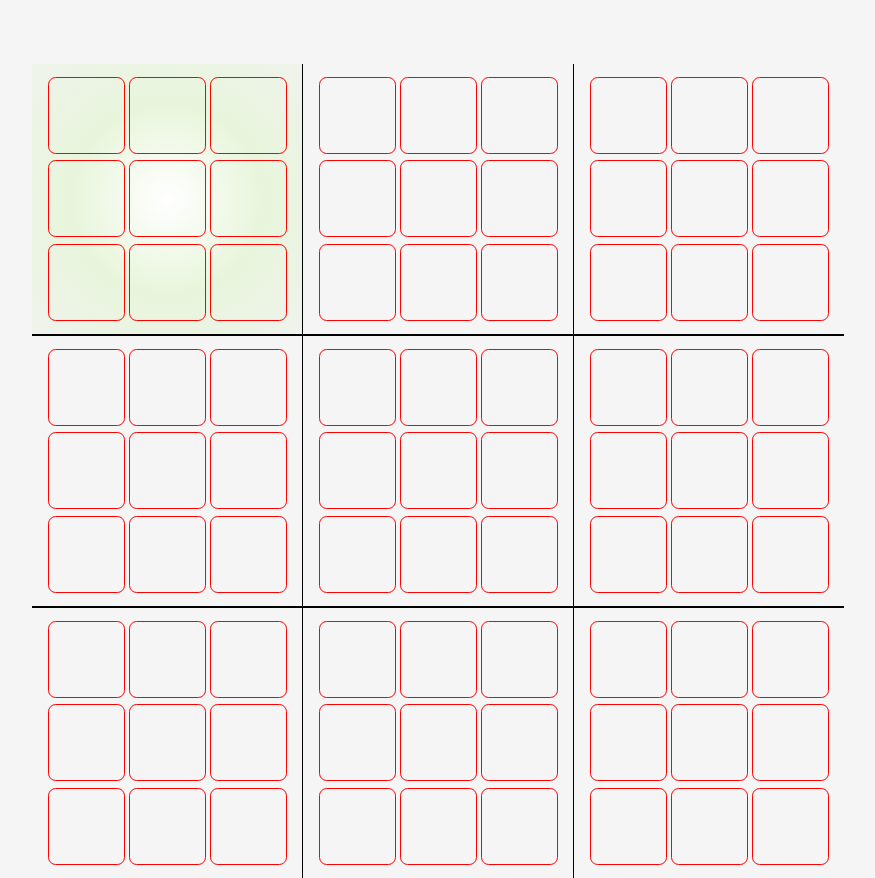
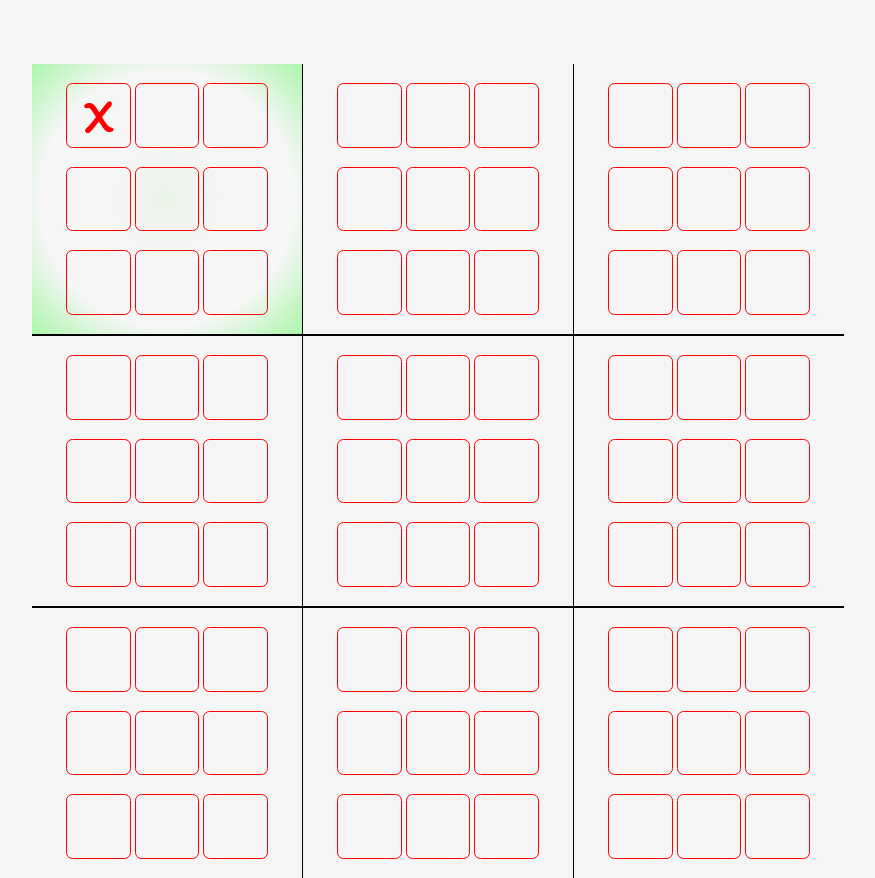
Before and after one commit to mustafabin/9D-tic-tac-toe, a plain HTML site: page index.html in a window 1280 px wide. Both pictures are taken after a click on the element 288 px from the left and 115 px from the top of the page. Shown: the whole page, without its empty margins (202-1077 px from the left). Drawn offline with Linux system fonts and the light colour scheme; a web font is replaced by a local one.

Commit message:
two edge cases need fix

```diff
--- a/index.html
+++ b/index.html
@@ -13,110 +13,110 @@
 <body>
   <div class="game-area">
     <div class="row">
-      <div class="arena-container top " data-index="0">
-        <div class="mini-box" data-index="0"></div>
-        <div class="mini-box" data-index="1"></div>
-        <div class="mini-box" data-index="2"></div>
-        <div class="mini-box" data-index="3"></div>
-        <div class="mini-box" data-index="4"></div>
-        <div class="mini-box" data-index="5"></div>
-        <div class="mini-box" data-index="6"></div>
-        <div class="mini-box" data-index="7"></div>
-        <div class="mini-box" data-index="8"></div>
+      <div class="arena-container top " data-conquered="n" data-index="0">
+        <div class="mini-box" data-selfIndex="0" data-index="0"></div>
+        <div class="mini-box" data-selfIndex="0" data-index="1"></div>
+        <div class="mini-box" data-selfIndex="0" data-index="2"></div>
+        <div class="mini-box" data-selfIndex="0" data-index="3"></div>
+        <div class="mini-box" data-selfIndex="0" data-index="4"></div>
+        <div class="mini-box" data-selfIndex="0" data-index="5"></div>
+        <div class="mini-box" data-selfIndex="0" data-index="6"></div>
+        <div class="mini-box" data-selfIndex="0" data-index="7"></div>
+        <div class="mini-box" data-selfIndex="0" data-index="8"></div>
       </div>
-      <div class="arena-container top" data-index="1">
-        <div class="mini-box" data-index="0"></div>
-        <div class="mini-box" data-index="1"></div>
-        <div class="mini-box" data-index="2"></div>
-        <div class="mini-box" data-index="3"></div>
-        <div class="mini-box" data-index="4"></div>
-        <div class="mini-box" data-index="5"></div>
-        <div class="mini-box" data-index="6"></div>
-        <div class="mini-box" data-index="7"></div>
-        <div class="mini-box" data-index="8"></div>
+      <div class="arena-container top" data-conquered="n" data-index="1">
+        <div class="mini-box" data-selfIndex="1" data-index="0"></div>
+        <div class="mini-box" data-selfIndex="1" data-index="1"></div>
+        <div class="mini-box" data-selfIndex="1" data-index="2"></div>
+        <div class="mini-box" data-selfIndex="1" data-index="3"></div>
+        <div class="mini-box" data-selfIndex="1" data-index="4"></div>
+        <div class="mini-box" data-selfIndex="1" data-index="5"></div>
+        <div class="mini-box" data-selfIndex="1" data-index="6"></div>
+        <div class="mini-box" data-selfIndex="1" data-index="7"></div>
+        <div class="mini-box" data-selfIndex="1" data-index="8"></div>
       </div>
-      <div class="arena-container top last" data-index="2">
-        <div class="mini-box" data-index="0"></div>
-        <div class="mini-box" data-index="1"></div>
-        <div class="mini-box" data-index="2"></div>
-        <div class="mini-box" data-index="3"></div>
-        <div class="mini-box" data-index="4"></div>
-        <div class="mini-box" data-index="5"></div>
-        <div class="mini-box" data-index="6"></div>
-        <div class="mini-box" data-index="7"></div>
-        <div class="mini-box" data-index="8"></div>
+      <div class="arena-container top last" data-conquered="n" data-index="2">
+        <div class="mini-box" data-selfIndex="2" data-index="0"></div>
+        <div class="mini-box" data-selfIndex="2" data-index="1"></div>
+        <div class="mini-box" data-selfIndex="2" data-index="2"></div>
+        <div class="mini-box" data-selfIndex="2" data-index="3"></div>
+        <div class="mini-box" data-selfIndex="2" data-index="4"></div>
+        <div class="mini-box" data-selfIndex="2" data-index="5"></div>
+        <div class="mini-box" data-selfIndex="2" data-index="6"></div>
+        <div class="mini-box" data-selfIndex="2" data-index="7"></div>
+        <div class="mini-box" data-selfIndex="2" data-index="8"></div>
       </div>
 
     </div>
     <div class="row">
-      <div class="arena-container " data-index="3">
-        <div class="mini-box" data-index="0"></div>
-        <div class="mini-box" data-index="1"></div>
-        <div class="mini-box" data-index="2"></div>
-        <div class="mini-box" data-index="3"></div>
-        <div class="mini-box" data-index="4"></div>
-        <div class="mini-box" data-index="5"></div>
-        <div class="mini-box" data-index="6"></div>
-        <div class="mini-box" data-index="7"></div>
-        <div class="mini-box" data-index="8"></div>
+      <div class="arena-container " data-conquered="n" data-index="3">
+        <div class="mini-box" data-selfIndex="3" data-index="0"></div>
+        <div class="mini-box" data-selfIndex="3" data-index="1"></div>
+        <div class="mini-box" data-selfIndex="3" data-index="2"></div>
+        <div class="mini-box" data-selfIndex="3" data-index="3"></div>
+        <div class="mini-box" data-selfIndex="3" data-index="4"></div>
+        <div class="mini-box" data-selfIndex="3" data-index="5"></div>
+        <div class="mini-box" data-selfIndex="3" data-index="6"></div>
+        <div class="mini-box" data-selfIndex="3" data-index="7"></div>
+        <div class="mini-box" data-selfIndex="3" data-index="8"></div>
       </div>
-      <div class="arena-container" data-index="4">
-        <div class="mini-box" data-index="0"></div>
-        <div class="mini-box" data-index="1"></div>
-        <div class="mini-box" data-index="2"></div>
-        <div class="mini-box" data-index="3"></div>
-        <div class="mini-box" data-index="4"></div>
-        <div class="mini-box" data-index="5"></div>
-        <div class="mini-box" data-index="6"></div>
-        <div class="mini-box" data-index="7"></div>
-        <div class="mini-box" data-index="8"></div>
+      <div class="arena-container" data-conquered="n" data-index="4">
+        <div class="mini-box" data-selfIndex="4" data-index="0"></div>
+        <div class="mini-box" data-selfIndex="4" data-index="1"></div>
+        <div class="mini-box" data-selfIndex="4" data-index="2"></div>
+        <div class="mini-box" data-selfIndex="4" data-index="3"></div>
+        <div class="mini-box" data-selfIndex="4" data-index="4"></div>
+        <div class="mini-box" data-selfIndex="4" data-index="5"></div>
+        <div class="mini-box" data-selfIndex="4" data-index="6"></div>
+        <div class="mini-box" data-selfIndex="4" data-index="7"></div>
+        <div class="mini-box" data-selfIndex="4" data-index="8"></div>
       </div>
-      <div class="arena-container last" data-index="5">
-        <div class="mini-box" data-index="0"></div>
-        <div class="mini-box" data-index="1"></div>
-        <div class="mini-box" data-index="2"></div>
-        <div class="mini-box" data-index="3"></div>
-        <div class="mini-box" data-index="4"></div>
-        <div class="mini-box" data-index="5"></div>
-        <div class="mini-box" data-index="6"></div>
-        <div class="mini-box" data-index="7"></div>
-        <div class="mini-box" data-index="8"></div>
+      <div class="arena-container last" data-conquered="n" data-index="5">
+        <div class="mini-box" data-selfIndex="5" data-index="0"></div>
+        <div class="mini-box" data-selfIndex="5" data-index="1"></div>
+        <div class="mini-box" data-selfIndex="5" data-index="2"></div>
+        <div class="mini-box" data-selfIndex="5" data-index="3"></div>
+        <div class="mini-box" data-selfIndex="5" data-index="4"></div>
+        <div class="mini-box" data-selfIndex="5" data-index="5"></div>
+        <div class="mini-box" data-selfIndex="5" data-index="6"></div>
+        <div class="mini-box" data-selfIndex="5" data-index="7"></div>
+        <div class="mini-box" data-selfIndex="5" data-index="8"></div>
       </div>
 
     </div>
     <div class="row">
-      <div class="arena-container bottom" data-index="6">
-        <div class="mini-box" data-index="0"></div>
-        <div class="mini-box" data-index="1"></div>
-        <div class="mini-box" data-index="2"></div>
-        <div class="mini-box" data-index="3"></div>
-        <div class="mini-box" data-index="4"></div>
-        <div class="mini-box" data-index="5"></div>
-        <div class="mini-box" data-index="6"></div>
-        <div class="mini-box" data-index="7"></div>
-        <div class="mini-box" data-index="8"></div>
+      <div class="arena-container bottom" data-conquered="n" data-index="6">
+        <div class="mini-box" data-selfIndex="6" data-index="0"></div>
+        <div class="mini-box" data-selfIndex="6" data-index="1"></div>
+        <div class="mini-box" data-selfIndex="6" data-index="2"></div>
+        <div class="mini-box" data-selfIndex="6" data-index="3"></div>
+        <div class="mini-box" data-selfIndex="6" data-index="4"></div>
+        <div class="mini-box" data-selfIndex="6" data-index="5"></div>
+        <div class="mini-box" data-selfIndex="6" data-index="6"></div>
+        <div class="mini-box" data-selfIndex="6" data-index="7"></div>
+        <div class="mini-box" data-selfIndex="6" data-index="8"></div>
       </div>
-      <div class="arena-container bottom" data-index="7">
-        <div class="mini-box" data-index="0"></div>
-        <div class="mini-box" data-index="1"></div>
-        <div class="mini-box" data-index="2"></div>
-        <div class="mini-box" data-index="3"></div>
-        <div class="mini-box" data-index="4"></div>
-        <div class="mini-box" data-index="5"></div>
-        <div class="mini-box" data-index="6"></div>
-        <div class="mini-box" data-index="7"></div>
-        <div class="mini-box" data-index="8"></div>
+      <div class="arena-container bottom" data-conquered="n" data-index="7">
+        <div class="mini-box" data-selfIndex="7" data-index="0"></div>
+        <div class="mini-box" data-selfIndex="7" data-index="1"></div>
+        <div class="mini-box" data-selfIndex="7" data-index="2"></div>
+        <div class="mini-box" data-selfIndex="7" data-index="3"></div>
+        <div class="mini-box" data-selfIndex="7" data-index="4"></div>
+        <div class="mini-box" data-selfIndex="7" data-index="5"></div>
+        <div class="mini-box" data-selfIndex="7" data-index="6"></div>
+        <div class="mini-box" data-selfIndex="7" data-index="7"></div>
+        <div class="mini-box" data-selfIndex="7" data-index="8"></div>
       </div>
-      <div class="arena-container bottom last" data-index="8">
-        <div class="mini-box" data-index="0"></div>
-        <div class="mini-box" data-index="1"></div>
-        <div class="mini-box" data-index="2"></div>
-        <div class="mini-box" data-index="3"></div>
-        <div class="mini-box" data-index="4"></div>
-        <div class="mini-box" data-index="5"></div>
-        <div class="mini-box" data-index="6"></div>
-        <div class="mini-box" data-index="7"></div>
-        <div class="mini-box" data-index="8"></div>
+      <div class="arena-container bottom last" data-conquered="n" data-index="8">
+        <div class="mini-box" data-selfIndex="8" data-index="0"></div>
+        <div class="mini-box" data-selfIndex="8" data-index="1"></div>
+        <div class="mini-box" data-selfIndex="8" data-index="2"></div>
+        <div class="mini-box" data-selfIndex="8" data-index="3"></div>
+        <div class="mini-box" data-selfIndex="8" data-index="4"></div>
+        <div class="mini-box" data-selfIndex="8" data-index="5"></div>
+        <div class="mini-box" data-selfIndex="8" data-index="6"></div>
+        <div class="mini-box" data-selfIndex="8" data-index="7"></div>
+        <div class="mini-box" data-selfIndex="8" data-index="8"></div>
       </div>
 
     </div>
--- a/script.js
+++ b/script.js
@@ -1,9 +1,3 @@
-//colors the focus game piece to indicate where the user must go
-let enable = (index) => {
-  document
-    .querySelector(`.arena-container[data-index="${index}"]`)
-    .classList.add("enabled");
-};
 //takes away the color indicating the focus game piece
 let disable = (index) => {
   if (index != -1) {
@@ -18,28 +12,121 @@ let disableAllBut = (currentIndex) => {
   let currentCell = document.querySelector(
     `.arena-container[data-index="${currentIndex}"]`
   );
+  //colors the focus game piece to indicate where the user must go
+  currentCell.classList.add("enabled");
   currentCell.classList.remove("disable");
   document.querySelectorAll(".arena-container").forEach((cell, i) => {
     if (i != currentIndex) {
       cell.classList.add("disable");
     }
   });
+  if (lastActiveIndex != currentIndex) {
+    disable(lastActiveIndex);
+  }
+  lastActiveIndex = currentIndex;
 };
-
+let enableAll = () => {
+  document.querySelectorAll(".arena-container").forEach((cell, i) => {
+    cell.classList.remove("disable");
+  });
+};
+let toggleTurn = () => {
+  if (player.turn == "X") {
+    player.turn = "O";
+    player.color = "blue";
+  } else {
+    player.turn = "X";
+    player.color = "red";
+  }
+};
+let play = (cell, self) => {
+  let p = document.createElement("p");
+  p.innerText = player.turn;
+  p.style.color = player.color;
+  p.classList.add("text");
+  cell.appendChild(p);
+  isMiniOver(self);
+  toggleTurn();
+};
+let isFull = (i) => {
+  let cell = document.querySelector(`.arena-container[data-index="${i}"]`);
+  let arr = cell.querySelectorAll(".mini-box");
+  if (cell.dataset.conquered == "n") {
+    for (let cell = 0; cell < arr.length; cell++) {
+      //if its empty
+      if (!arr[cell].textContent) {
+        return false;
+      }
+    }
+  }
+  return true;
+};
+//is the mini game over
+let isMiniOver = (i) => {
+  let pos1,
+    pos2,
+    pos3,
+    gameState = [];
+  let bigCell = document.querySelector(`.arena-container[data-index="${i}"]`);
+  bigCell.querySelectorAll(".mini-box").forEach((cell) => {
+    gameState.push(cell.textContent);
+  });
+  for (let i = 0; i < winningCombos.length; i++) {
+    pos1 = gameState[winningCombos[i][0]];
+    pos2 = gameState[winningCombos[i][1]];
+    pos3 = gameState[winningCombos[i][2]];
+    //check if there arent empty
+    //since all three postions have to equal i just need to check pos1 if its empty
+    if (pos1) {
+      if (pos1 == pos2 && pos1 == pos3) {
+        conquer(pos1, bigCell);
+        return true;
+      }
+    }
+  }
+  return false;
+};
+let conquer = (winner, cell) => {
+  cell.dataset.conquered = "y";
+  if (winner == "X") {
+    cell.classList.add("red-conquer");
+  } else {
+    cell.classList.add("blue-conquer");
+  }
+};
 //set to -1 so i do try to disable the last index if the user just started
 let lastActiveIndex = -1;
+let player = {
+  turn: "X",
+  color: "red",
+};
+let ultiGameState = ["1", "2", "3", "4", "5", "6", "7", "8", "9"];
+let winningCombos = [
+  [0, 1, 2],
+  [3, 4, 5],
+  [6, 7, 8],
+  [0, 3, 6],
+  [1, 4, 7],
+  [2, 5, 8],
+  [0, 4, 8],
+  [2, 4, 6],
+];
 
 //for every indivdual cell i attach an event listener the directs the focus to the correct spot
 //by matching the indexs of the smaller games to the bigger game
 document.querySelectorAll(".mini-box").forEach((cell) => {
-  cell.addEventListener("click", () => {
-    let i = cell.dataset.index;
-    disableAllBut(i);
-    enable(i);
-    console.log(i);
-    if (lastActiveIndex != i) {
-      disable(lastActiveIndex);
+  cell.addEventListener("click", (e) => {
+    //if the cell is empty than its a vaild move
+    let self = cell.dataset.selfindex;
+    if (!cell.innerText) {
+      let i = cell.dataset.index;
+      if (!isFull(i)) {
+        play(cell, self);
+        disableAllBut(i);
+      } else {
+        disable(self);
+        enableAll();
+      }
     }
-    lastActiveIndex = i;
   });
 });
--- a/style.css
+++ b/style.css
@@ -1,3 +1,5 @@
+@import url("https://fonts.googleapis.com/css2?family=Cabin+Sketch:wght@700&family=Comfortaa&family=Fredoka:wght@300;500&family=Itim&family=Monoton&family=Rock+Salt&display=swap");
+
 * {
   margin: 0;
   padding: 0;
@@ -41,13 +43,22 @@ body {
 }
 .enabled {
   background-image: radial-gradient(
-    white,
-    rgba(211, 246, 179, 0.383),
-    rgb(239, 243, 236)
+    rgba(196, 238, 189, 0.212),
+    rgba(255, 255, 255, 0.103),
+    rgba(255, 255, 255, 0.103),
+    rgba(117, 246, 117, 0.589)
   );
+  /* border-radius: 50px; */
 }
 .disable {
   pointer-events: none;
+}
+.text {
+  font-family: "Itim", cursive;
+  pointer-events: none;
+
+  font-size: 50px;
+  margin: auto;
 }
 
 .row {
@@ -57,14 +68,45 @@ body {
 }
 
 .mini-box {
-  width: 20%;
-  height: 20%;
-  padding: 5%;
+  display: flex;
+  justify-content: center;
+  align-items: center;
+  overflow: hidden;
+  width: 25%;
+  height: 25%;
   margin: 2px;
   border: 1px solid red;
   border-radius: 10%;
 }
 .mini-box:hover {
-  padding: 6%;
+  padding: 3%;
   background-color: white;
 }
+@media only screen and (max-width: 750px) {
+  .text {
+    font-size: 30px;
+  }
+}
+@media only screen and (max-width: 400px) {
+  .text {
+    font-size: 25px;
+  }
+}
+@media only screen and (max-width: 350px) {
+  .text {
+    font-size: 25px;
+  }
+  .mini-box:hover {
+    padding: 0px;
+    background-color: white;
+  }
+}
+
+.blue-conquer {
+  background-color: rgba(0, 0, 255, 0.137);
+  pointer-events: none;
+}
+.red-conquer {
+  background-color: rgba(255, 0, 0, 0.212);
+  pointer-events: none;
+}
```
